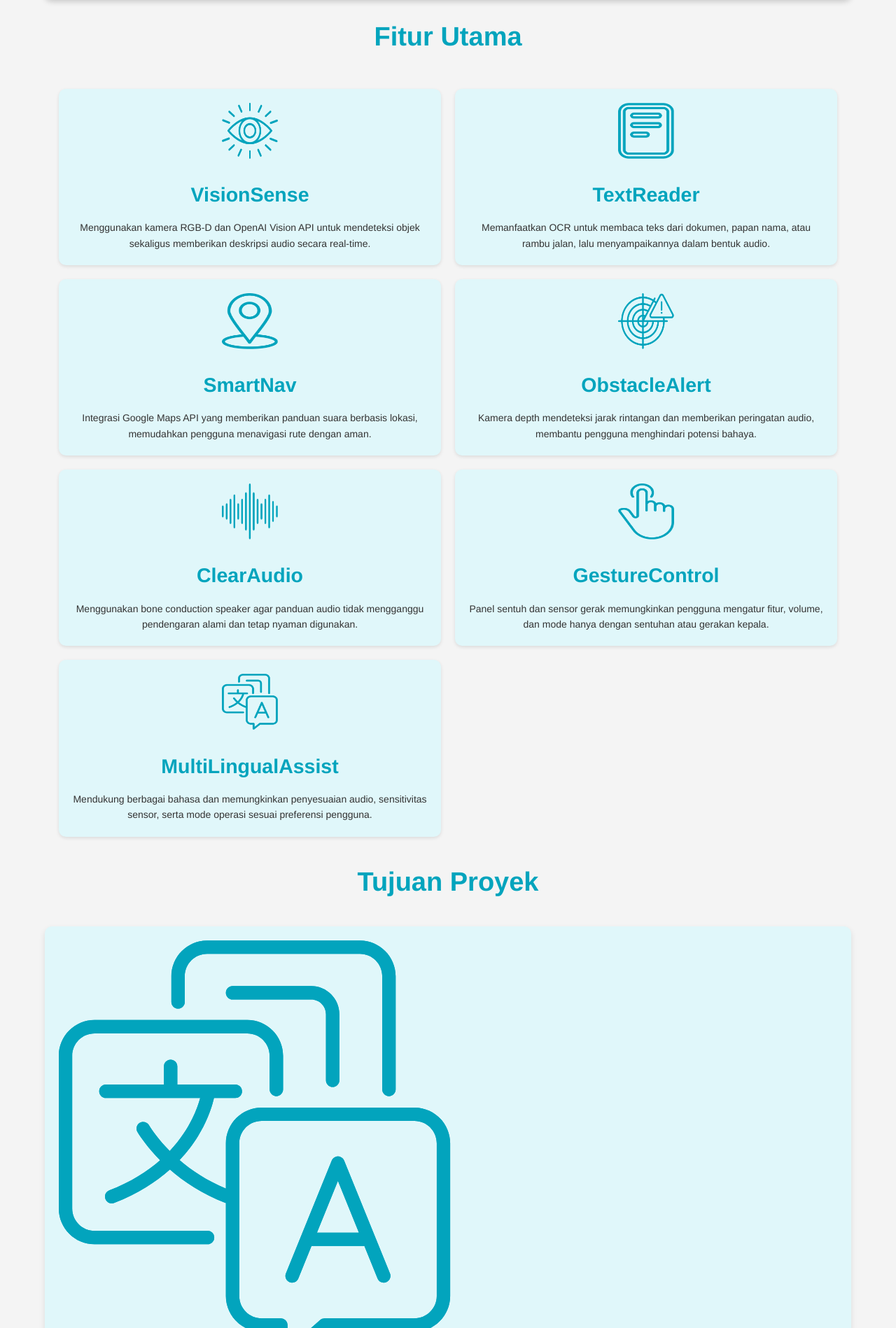
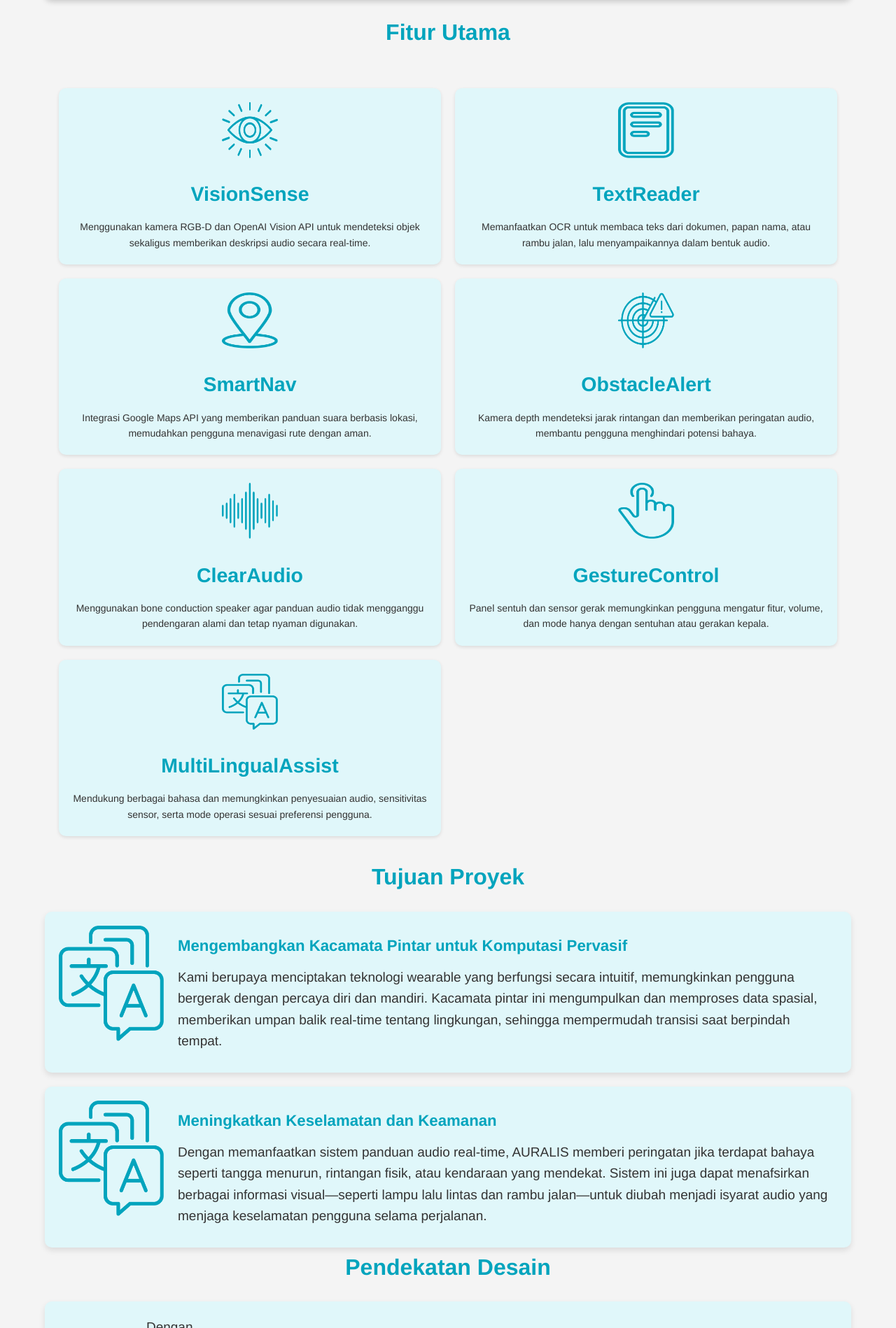
Before and after one commit to wahyu-02/auralis, a Jekyll site: the page built from index.markdown, in a window 1280 px wide. Shown: the part 927-2825 px from the top of the page at 70% size. Built offline with Jekyll 4.4.1, drawn with Linux system fonts in a browser that asks for light colours.

Commit message:
Update main.css

```diff
--- a/assets/css/main.css
+++ b/assets/css/main.css
@@ -182,32 +182,49 @@ model-viewer {
 }
 
 
-.section-heading h2{
-	border-radius: 10px;
-    background-color: #02a4bd; /* Deep blue background for header */
-    color: #f4f4f4;
-	margin: 10px auto;
-    text-align: center;
-	box-shadow: 0 2px 5px rgba(0,0,0,0.1); /* Subtle shadow for depth */
+.section-heading h1 {
+  text-align: center;
+  margin-bottom: 20px;
+  color: #02a4bd;
+  font-size: 2rem;
+}
+
+.goal-container {
+  display: flex;
+  flex-direction: column;
+  gap: 20px;
 }
 
 .goal {
-  background-color: #e0f7fa; /* Light blue for a clean look */
+  display: flex;
+  align-items: center;
+  gap: 20px;
+  background-color: #e0f7fa; /* Light blue background */
   padding: 20px;
-  margin: 20px 0;
   border-radius: 10px;
-  box-shadow: 0 4px 8px rgba(0,0,0,0.1); /* Subtle shadow for depth */
+  box-shadow: 0 4px 8px rgba(0, 0, 0, 0.1);
 }
 
-.goal h3 {
-  color: #02a4bd; /* Dark blue for headers to maintain consistency */
+.goal-image {
+  flex: 1;
+  max-width: 150px; /* Adjust the size of the image */
+  border-radius: 10px;
 }
 
-.goal p {
-  font-size: 16px; /* Slightly larger text for readability */
+.goal-content {
+  flex: 2;
+}
+
+.goal-content h3 {
+  color: #02a4bd;
+  margin-bottom: 10px;
+}
+
+.goal-content p {
   color: #333;
   line-height: 1.6;
 }
+
 
 .about-image {
   max-width: 100%; /* Full-width images within the container */
```
